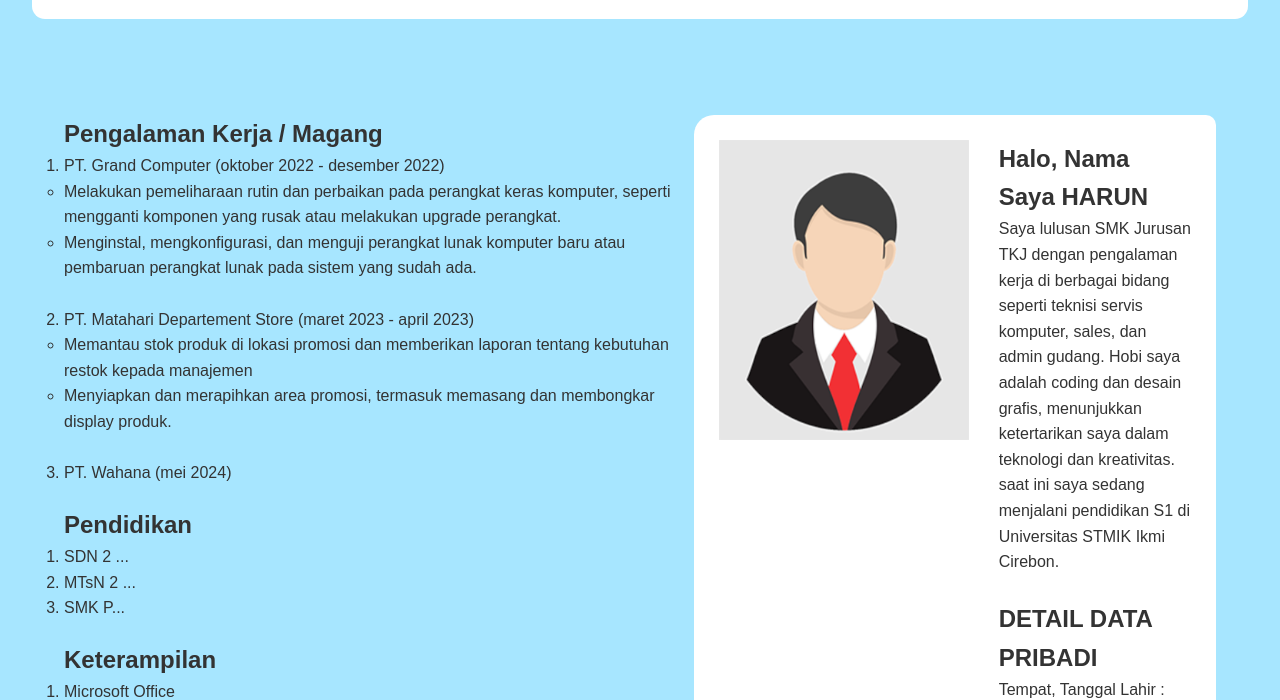
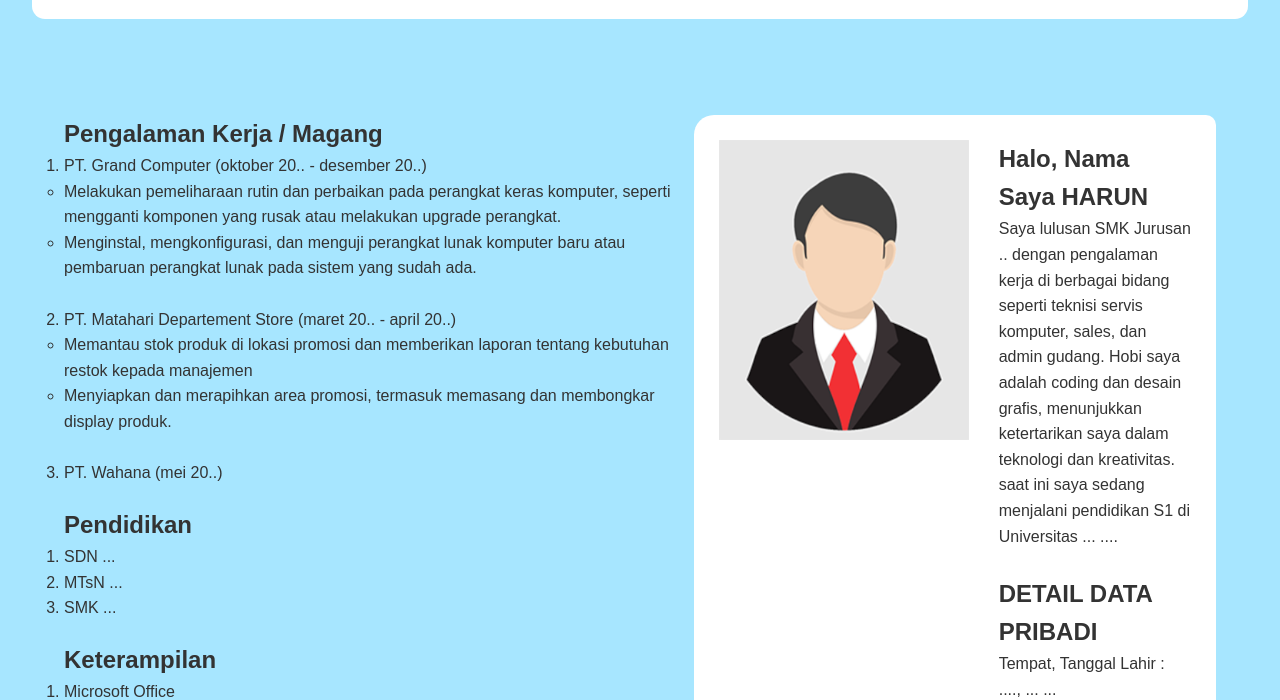
Before and after one commit to SemarGithub/Website-Portofolio-Sederhana, a plain HTML site: page portofolioharun/index.html in a window 1280 px wide. Shown: the part 101-801 px from the top of the page. Drawn offline with Linux system fonts and the light colour scheme.

Commit message:
index.html

```diff
--- a/portofolioharun/index.html
+++ b/portofolioharun/index.html
@@ -20,7 +20,7 @@
                 <ul>
                     <li class="instagram"><a href="https://www.instagram.com/hrun404/" target="_blank"><img src="image/instagram.gif" alt="Instagram"></a></li>
                     <li class="linkedin"><a href="https://www.linkedin.com/in/harun-993a81280" target="_blank"><img src="image/linkedin.gif" alt="LinkedIn"></a></li>
-                    <li class="whatsapp"><a href="https://wa.me/62895392762678" target="_blank"><img src="image/whatsapp.gif" alt="WhatsApp"></a></li>
+                    <li class="whatsapp"><a href="https://wa.me/62895392762679" target="_blank"><img src="image/whatsapp.gif" alt="WhatsApp"></a></li>
                 </ul>
             </div>
         </nav>
@@ -32,7 +32,7 @@
             <article>
                 <h2>Pengalaman Kerja / Magang</h2>
                 <ol>
-                    <li>PT. Grand Computer (oktober 2022 - desember 2022)</li>
+                    <li>PT. Grand Computer (oktober 20.. - desember 20..)</li>
                     <ul>
                         <li>Melakukan pemeliharaan rutin dan perbaikan pada
                             perangkat keras komputer, seperti mengganti komponen
@@ -43,7 +43,7 @@
                     </ul>
                     <br>
 
-                    <li>PT. Matahari Departement Store (maret 2023 - april 2023) </li>
+                    <li>PT. Matahari Departement Store (maret 20.. - april 20..) </li>
                     <ul>
                         <li>Memantau stok produk di lokasi promosi dan
                             memberikan laporan tentang kebutuhan restok
@@ -54,15 +54,15 @@
                     </ul>
                     <br>
 
-                    <li>PT. Wahana (mei 2024) </li>
+                    <li>PT. Wahana (mei 20..) </li>
                 </ol>
             </article>
             <article>
                 <h2>Pendidikan</h2>
                 <ol>
-                    <li>SDN 2 ...</li>
-                    <li>MTsN 2 ...</li>
-                    <li>SMK P...</li>
+                    <li>SDN  ...</li>
+                    <li>MTsN  ...</li>
+                    <li>SMK ...</li>
                 </ol>
             </article>
             <article>
@@ -81,16 +81,16 @@
             </div>
             <div>
                 <h2>Halo, Nama Saya HARUN</h2>
-                <p>Saya lulusan SMK Jurusan TKJ dengan pengalaman
+                <p>Saya lulusan SMK Jurusan .. dengan pengalaman
                 kerja di berbagai bidang seperti teknisi servis komputer,
                 sales, dan admin gudang. Hobi saya adalah coding dan
                 desain grafis, menunjukkan ketertarikan saya dalam
-                teknologi dan kreativitas. saat ini saya sedang menjalani pendidikan S1 di Universitas STMIK Ikmi Cirebon.
+                teknologi dan kreativitas. saat ini saya sedang menjalani pendidikan S1 di Universitas ... ....
                 </p>
                 <br>
                 <h2>DETAIL DATA PRIBADI</h2>
                 <ul style="list-style: none;">
-                    <li>Tempat, Tanggal Lahir : Cirebon, ... 2006</li>
+                    <li>Tempat, Tanggal Lahir : ...., ... ...</li>
                     <li>Alamat : Jl. ... ... ... ... ...</li>
                     <li>Kebangsaan : Indonesia</li>
                     <li>Status : Belum Menikah</li>
@@ -100,7 +100,7 @@
     </main>
 
     <footer>
-        <p>Made By ; HARUN | 4 juni 2024</p>
+        <p>Made By ; .... | 4 juni 2024</p>
     </footer>
 
 </body>
```
